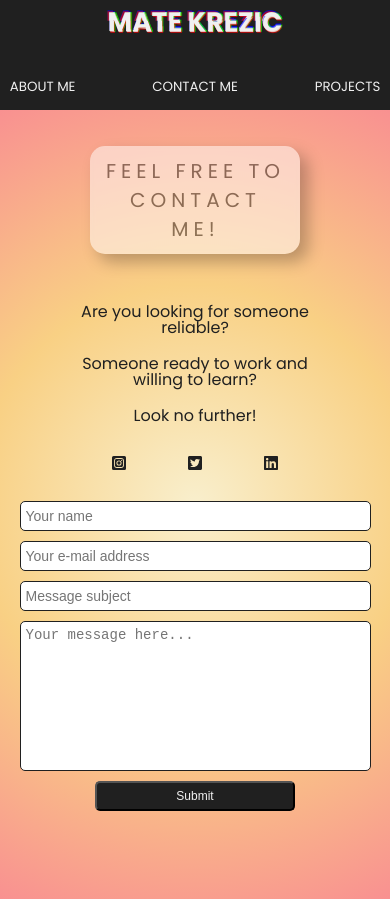
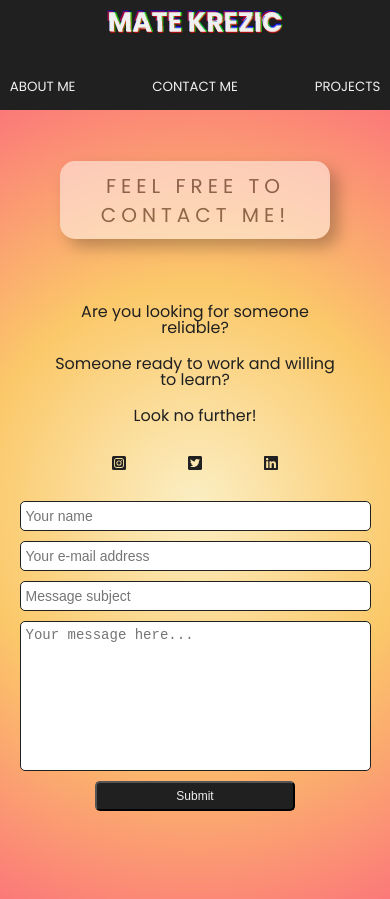
Before and after one commit to unizdmate/portfolio-redesign, a Next.js app: page /contact in a window 390 px wide. Built offline with nearby package versions, Linux system fonts and the light colour scheme; no server answers.

Commit message:
fixed contact title for small devices, additional color adjustments

```diff
--- a/styles/AboutmeComponent.module.css
+++ b/styles/AboutmeComponent.module.css
@@ -7,9 +7,9 @@
   background-color: #f0f0f0;
   background: linear-gradient(
     90deg,
-    rgba(255, 238, 181, 0.4) 0%,
-    rgba(255, 187, 60, 0.4) 50%,
-    rgba(255, 81, 81, 0.4) 100%
+    rgba(255, 238, 181, 0.5) 0%,
+    rgba(255, 187, 60, 0.5) 50%,
+    rgba(255, 81, 81, 0.5) 100%
   );
 }
 
--- a/styles/ContactForm.module.css
+++ b/styles/ContactForm.module.css
@@ -10,9 +10,9 @@
   color: #202020;
   background: radial-gradient(
     circle,
-    rgba(255, 238, 181, 0.6) 0%,
-    rgba(255, 187, 60, 0.6) 50%,
-    rgba(255, 81, 81, 0.6) 100%
+    rgba(255, 238, 181, 0.75) 0%,
+    rgba(255, 187, 60, 0.75) 50%,
+    rgba(255, 81, 81, 0.75) 100%
   );
 }
 
@@ -299,4 +299,11 @@
   .title h1 {
     font-size: 1.75rem;
   }
+
+  .title {
+    width: fit-content;
+  }
+  .page__wrapper {
+    padding: 50px 50px;
+  }
 }
--- a/styles/ProjectsList.module.css
+++ b/styles/ProjectsList.module.css
@@ -9,9 +9,9 @@
   background-color: #f0f0f0;
   background: linear-gradient(
     90deg,
-    rgba(255, 238, 181, 0.4) 0%,
-    rgba(255, 187, 60, 0.4) 50%,
-    rgba(255, 81, 81, 0.4) 100%
+    rgba(255, 238, 181, 0.5) 0%,
+    rgba(255, 187, 60, 0.5) 50%,
+    rgba(255, 81, 81, 0.5) 100%
   );
   padding-top: 2rem;
 }
```
